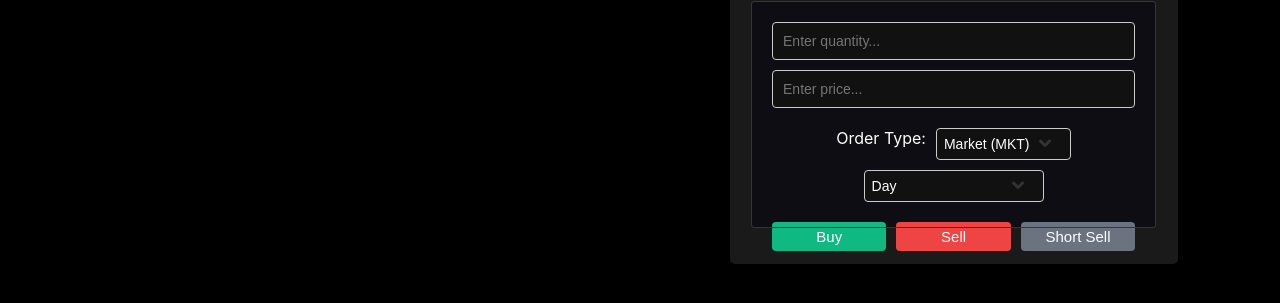
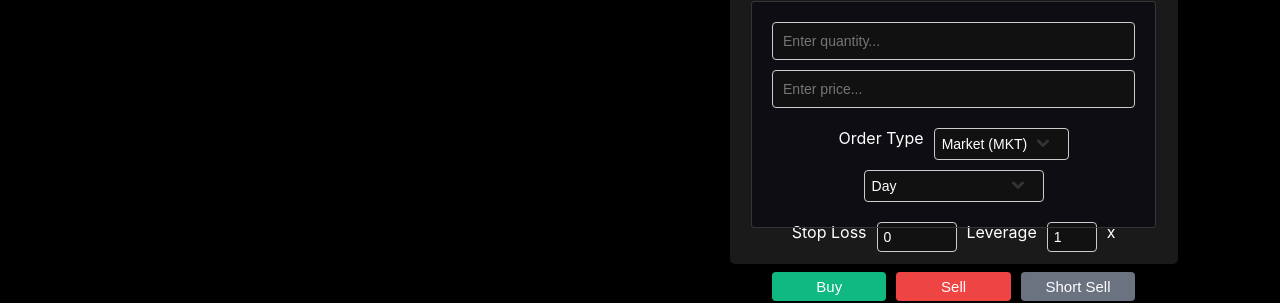
Before and after one commit to vepaan/market, a React (Create React App) app in the folder frontend/: page /market in a window 1280 px wide. Shown: the part 440-743 px from the top of the page. Built offline with nearby package versions, Linux system fonts and the light colour scheme; no server answers; what chartjs-plugin-zoom would draw is missing.

Commit message:
added stoploss

```diff
--- a/frontend/src/pages/placeorder.js
+++ b/frontend/src/pages/placeorder.js
@@ -6,6 +6,8 @@ function PlaceOrder() {
   const [price, setPrice] = useState("");
   const [orderType, setOrderType] = useState("market");
   const [duration, setDuration] = useState("day");
+  const [stoploss, setStopLoss] = useState(0);
+  const [leverage, setLevergae] = useState(1);
 
   const handleSubmit = (e, action) => {
     e.preventDefault();
@@ -45,7 +47,7 @@ function PlaceOrder() {
 
         <div className="form-row">
           <label htmlFor="orderType" className="order-type-label">
-            Order Type:
+            Order Type
           </label>
           <select
             id="orderType"
@@ -69,6 +71,28 @@ function PlaceOrder() {
             <option value="IOC">Immediate Or Cancel</option>
             <option value="FOK">Fill Or Kill</option>
           </select>
+        </div>
+
+        <div className="form-row">
+          Stop Loss
+        <input
+            type="number"
+            className="stop-loss"
+            id="stoploss"
+            name="stoploss"
+            value={stoploss}
+            onChange={(e) => setStopLoss(e.target.value)}
+          />
+          Leverage
+          <input
+            type="number"
+            className="leverage"
+            id="leverage"
+            name="leverage"
+            value={leverage}
+            onChange={(e) => setLevergae(e.target.value)}
+          />
+          x
         </div>
 
         <div className="form-row">
--- a/frontend/src/placeorder.css
+++ b/frontend/src/placeorder.css
@@ -19,6 +19,28 @@
     flex: 1 1 calc(50% - 10px);
     padding: 10px;
     font-size: 14px;
+    border: 1px solid #ccc;
+    border-radius: 4px;
+    box-sizing: border-box;
+    background-color: rgb(17, 17, 17);
+    color: white;
+  }
+
+  .stop-loss{
+    padding: 6px;
+    font-size: 14px;
+    width: 80px;
+    border: 1px solid #ccc;
+    border-radius: 4px;
+    box-sizing: border-box;
+    background-color: rgb(17, 17, 17);
+    color: white;
+  }
+
+  .leverage{
+    padding: 6px;
+    font-size: 14px;
+    width: 50px;
     border: 1px solid #ccc;
     border-radius: 4px;
     box-sizing: border-box;
```
